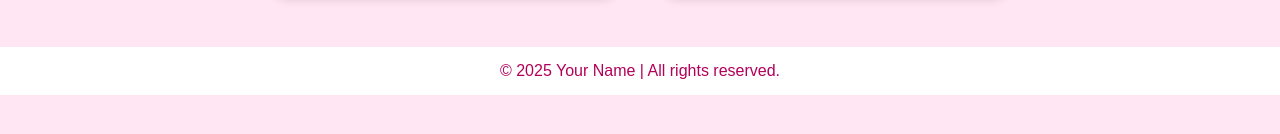
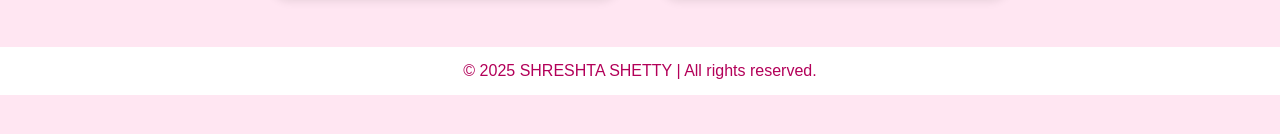
Before and after one commit to shreshta-shetty/Resume, a plain HTML site: page biodata.html in a window 1280 px wide. Shown: the part 576-710 px from the top of the page. Drawn offline with Linux system fonts and the light colour scheme.

Commit message:
Initial commit - Resume website

```diff
--- a/biodata.html
+++ b/biodata.html
@@ -43,6 +43,6 @@
     </div>
   </section>
 
-  <footer>© 2025 Your Name | All rights reserved.</footer>
+  <footer>© 2025 SHRESHTA SHETTY | All rights reserved.</footer>
 </body>
 </html>
```
Also changed, not shown: index.html (+1 -1 lines), resume.html (+1 -1 lines).
